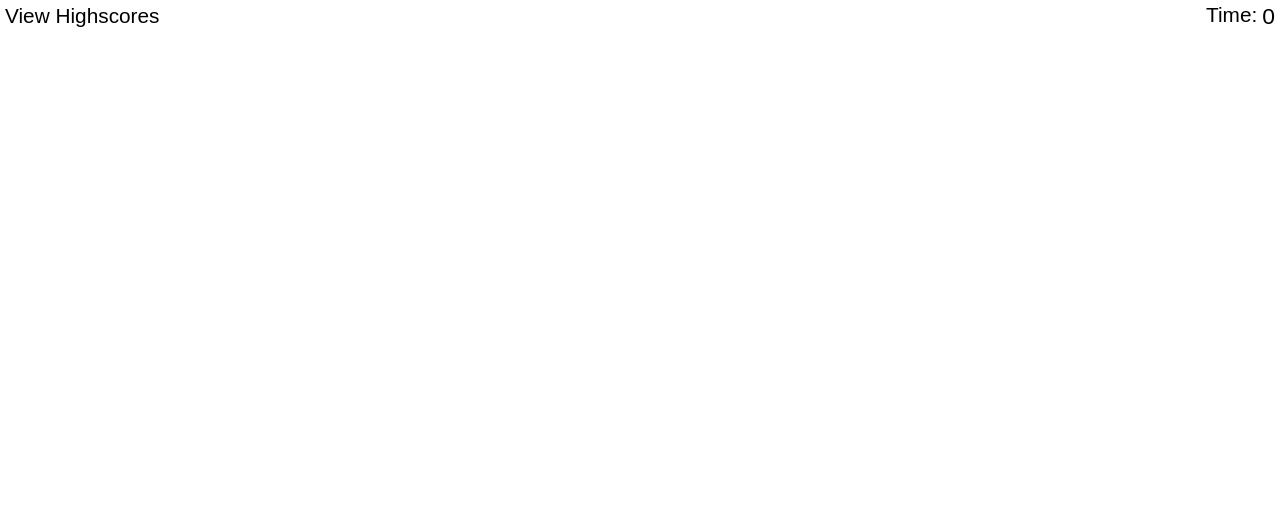
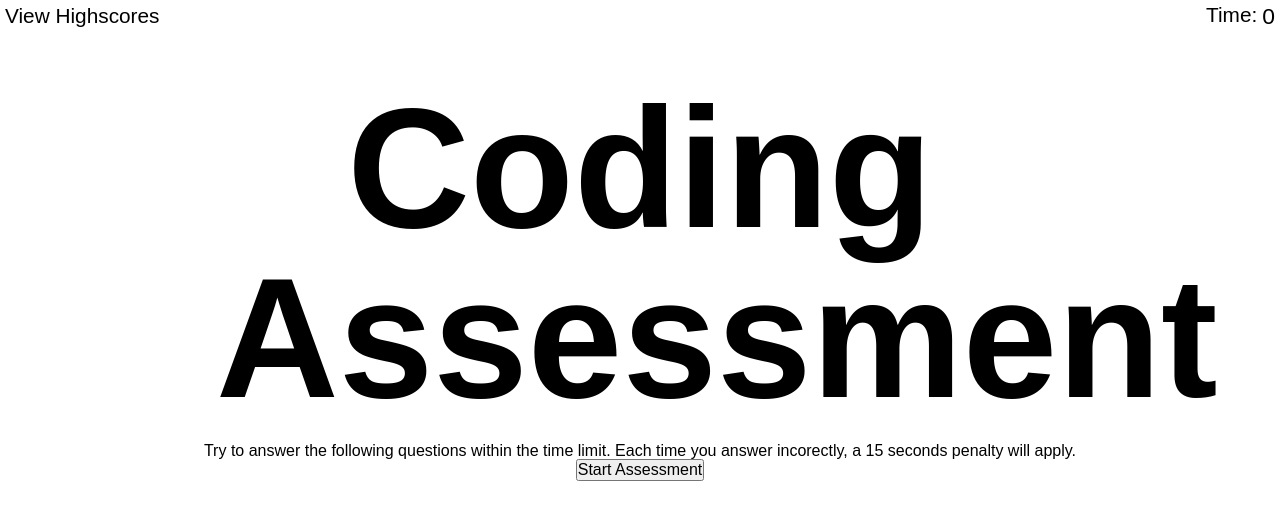
Before and after one commit to Beurre-moutarde/Code-Assessment-Quizz, a plain HTML site: page index.html in a window 1280 px wide. Drawn offline with Linux system fonts and the light colour scheme.

Commit message:
style the quizz buttons

```diff
--- a/assets/css/reset.css
+++ b/assets/css/reset.css
@@ -18,7 +18,11 @@ h1, h2, h3, h4 {
     font-size: 100%;
 }
 
-input, select, option, button, pre, code {
+input, select, option, textarea, optgroup, button, pre, code {
     font-size: 100%;
     font-family: inherit;
 }
+
+ol, ul {
+    list-style: none;
+}
--- a/assets/css/style.css
+++ b/assets/css/style.css
@@ -22,3 +22,18 @@ header h2 {
     padding-left: 5px;
     font-size: 110%;
 }
+
+main {
+    display: flex;
+    flex-direction: column;
+    justify-content: space-around;
+    align-items: center;
+    margin: 50px 110px;
+}
+
+#quizz-header {
+    font-size: 170px;
+    width: 80%;
+    margin-bottom: 20px;
+    text-align: center;
+}
--- a/index.html
+++ b/index.html
@@ -16,8 +16,13 @@
     </header>
 
     <main> <!--Start Button + Questions-->
-      <section>
+      <h1 id="quizz-header"> Coding Assessment</h1>
+      <p id="Prompt">
+        Try to answer the following questions within the time limit. Each time you answer incorectly, a 15 seconds penalty will apply.
+      </p>
+      <button id="button-quiz"> Start Assessment</button>
+    </main>
 
-      </section>
-    </main>
+    <script src="./assets/js/script.js"></script> <!--Javascript Linked-->
   </body>
+</html>
```
